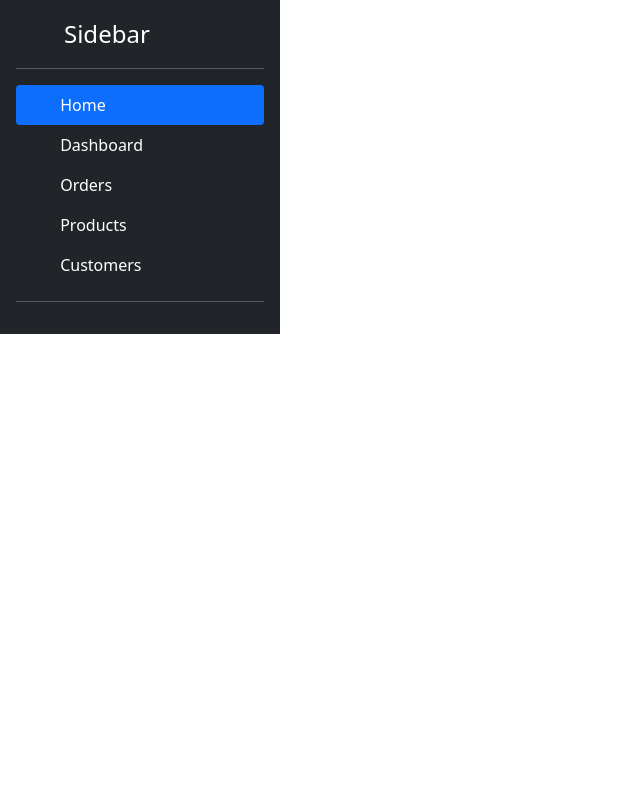
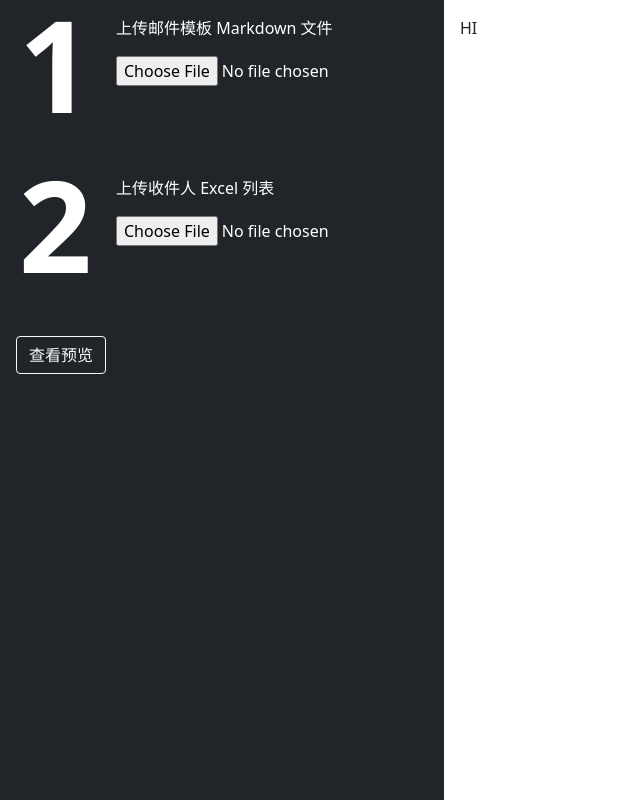
Before and after one commit to Oxford-China-Forum/smtp-web, a Flask app: page / in a window 1280 px wide. Shown: the whole page, without its empty margins (0-640 px from the left). Run offline with Flask 2, Linux system fonts and the light colour scheme; some libraries are stand-ins or nearby versions.

Commit message:
Minor advances in functionality

```diff
--- a/smtp_web/__init__.py
+++ b/smtp_web/__init__.py
@@ -24,10 +24,12 @@ def create_app():
 
     # Setup logging
     os.makedirs(app.config['LOG_DIR'], exist_ok=True)
+    os.makedirs(app.config['UPLOAD_DIR'], exist_ok=True)
     filename = time.strftime('%Y%m%d-%H%M%S.log')
     filepath = os.path.join(app.config['LOG_DIR'], filename)
     if flask_env == 'development':
-        logging.basicConfig(filename=filepath, level=logging.DEBUG, format=f'%(asctime)s %(levelname)s %(name)s %(threadName)s : %(message)s')
+        # logging.basicConfig(filename=filepath, level=logging.DEBUG, format=f'%(asctime)s %(levelname)s %(name)s %(threadName)s : %(message)s')
+        pass
     elif flask_env == 'production':
         logging.basicConfig(filename=filepath, level=logging.INFO, format=f'%(asctime)s %(levelname)s %(name)s %(threadName)s : %(message)s')
 
--- a/smtp_web/smtp_utils.py
+++ b/smtp_web/smtp_utils.py
@@ -83,7 +83,7 @@ def _read_excel_data(filepath):
 def get_message_body(filepath):
     with open(filepath, encoding='UTF-8') as f:
         raw_markdown = f.read()
-    with open('email_template.html', encoding='UTF-8') as f:
+    with open('smtp_web/email_template.html', encoding='UTF-8') as f:
         template_html = f.read()
     message_body = md2html(raw_markdown)
     message_body = template_html.replace('{{message_body}}', message_body)
--- a/smtp_web/static/index.js
+++ b/smtp_web/static/index.js
@@ -1 +1,9 @@
-let myDropzone = new Dropzone("div#myId", { url: "/file/post"});
+// let myDropzone = new Dropzone("div#body-dropzone", { url: "/file/post"});
+
+document.getElementById('preview-form').addEventListener('submit', e => {
+    const iframe = document.createElement('iframe');
+    iframe.setAttribute('src', '/preview');
+    iframe.style.width = "640px";
+    iframe.style.height = "480px";
+    document.body.appendChild(iframe);
+});
--- a/smtp_web/static/main.css
+++ b/smtp_web/static/main.css
@@ -6,3 +6,19 @@ html, body{
     height: 100vh;
     /* min-height: 100vh; */
 }
+
+#page-left-container {
+    /* background: lightgray; */
+}
+
+.step-number-container {
+    width: 100px;
+    max-width: 100px;
+}
+
+.step-number {
+    margin-top: -48px;
+    font-size: 96pt;
+    font-weight: bold;
+    text-align: right;
+}
--- a/smtp_web/templates/base.html
+++ b/smtp_web/templates/base.html
@@ -22,7 +22,7 @@
 
   {% block head %}
   <link rel="stylesheet" href="https://cdn.jsdelivr.net/npm/bootstrap@5.1.3/dist/css/bootstrap.min.css" integrity="sha384-1BmE4kWBq78iYhFldvKuhfTAU6auU8tT94WrHftjDbrCEXSU1oBoqyl2QvZ6jIW3" crossorigin="anonymous">
-  <link rel="stylesheet" href="/static/styles/main.css">
+  <link rel="stylesheet" href="/static/main.css">
   {% endblock %}
 </head>
 
--- a/smtp_web/templates/index.html
+++ b/smtp_web/templates/index.html
@@ -20,9 +20,40 @@
       class="dropzone"
       id="my-awesome-dropzone"></form> -->
 
-  <div class="container-fluid p-0" id="page-container">
+  <div class="d-flex flex-row container-fluid p-0" id="page-container">
 
-    <div class="d-flex flex-column flex-shrink-0 p-3 text-white bg-dark" style="width: 280px;">
+    <div class="d-flex flex-column p-3 text-white bg-dark" id="page-left-container">
+      <form id="preview-form" action="#" method="POST" enctype="multipart/form-data">
+        <div class="row">
+          <div class="col step-number-container">
+            <p class="step-number">1</p>
+          </div>
+          <div class="col">
+            <p>上传邮件模板 Markdown 文件</p>
+            <input type="file" id="bodyFile" name="body">
+            <!-- <form action="/file-upload" class="dropzone" id="body-dropzone"></form>
+            <form action="/file-upload" class="dropzone" id="an-other-form-element"></form> -->
+          </div>
+        </div>
+        <div class="row">
+          <div class="col step-number-container">
+            <p class="step-number">2</p>
+          </div>
+          <div class="col">
+            <p>上传收件人 Excel 列表</p>
+            <input type="file" id="recipientsFile" name="recipients">
+          </div>
+        </div>
+        <!-- <input type="submit"> -->
+        <button type="submit" value="查看预览" class="btn btn-outline-light" id="submit">查看预览</button>
+      </form>
+    </div>
+
+    <div class="d-flex flex-column flex-shrink-0 p-3">
+      HI
+    </div>
+
+    <!-- <div class="d-flex flex-column flex-shrink-0 p-3 text-white bg-dark" style="width: 280px;">
       <a href="/" class="d-flex align-items-center mb-3 mb-md-0 me-md-auto text-white text-decoration-none">
         <svg class="bi me-2" width="40" height="32"><use xlink:href="#bootstrap"></use></svg>
         <span class="fs-4">Sidebar</span>
@@ -61,7 +92,7 @@
         </li>
       </ul>
       <hr>
-    </div>
+    </div> -->
 
   </div>
 {% endblock %}
--- a/smtp_web/views.py
+++ b/smtp_web/views.py
@@ -30,13 +30,15 @@ def upload_files():
     body = get_message_body(body_path)
     recipients = get_recipients(recipients_path)
     session['body'] = body
-    session['recipients'] = recipients
+    session['recipients'] = vars(recipients[0])
+    print(session['recipients'])
     session['ready'] = True
     return 'good'
 
 
 @app.route('/preview', methods=['GET'])
 def get_email_preview():
+    print(session.get('ready'))
     assert session.get('ready')
     return generate_preview(session['body'], session['recipients'])
 
```
